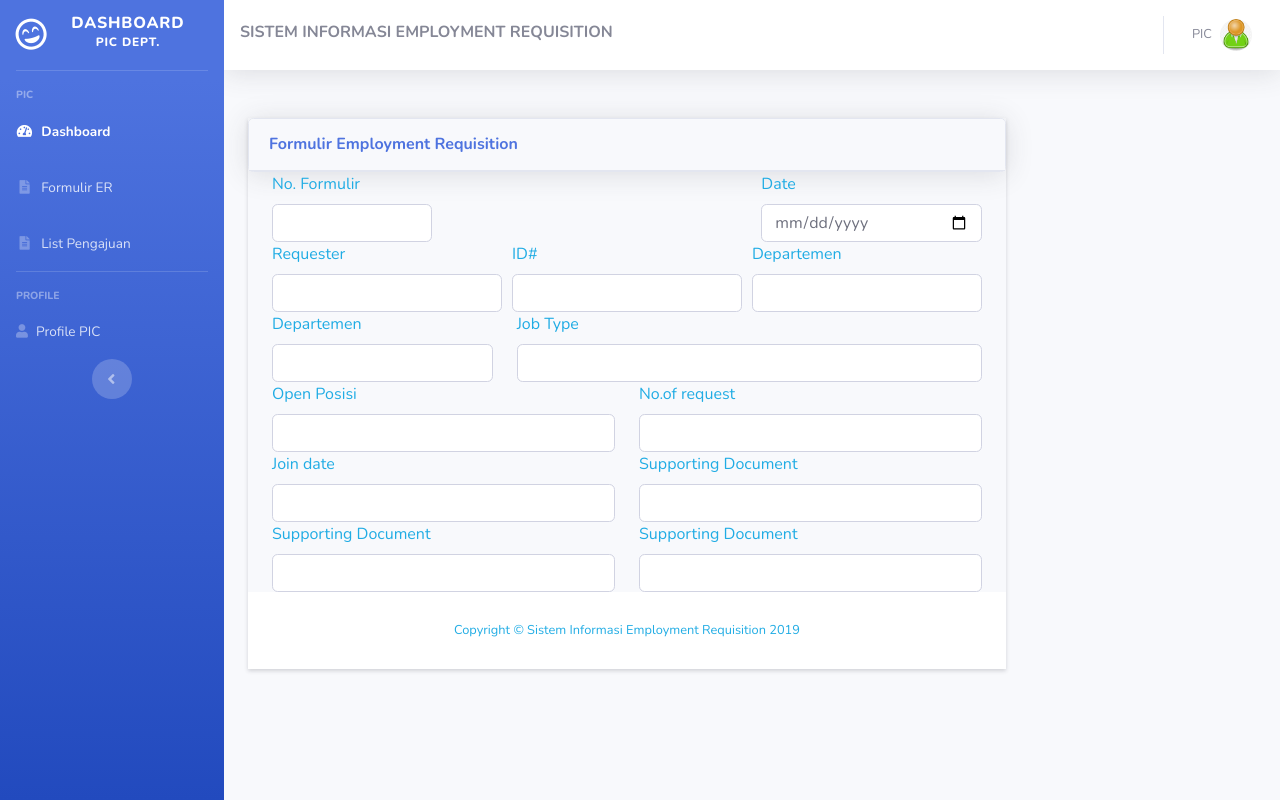
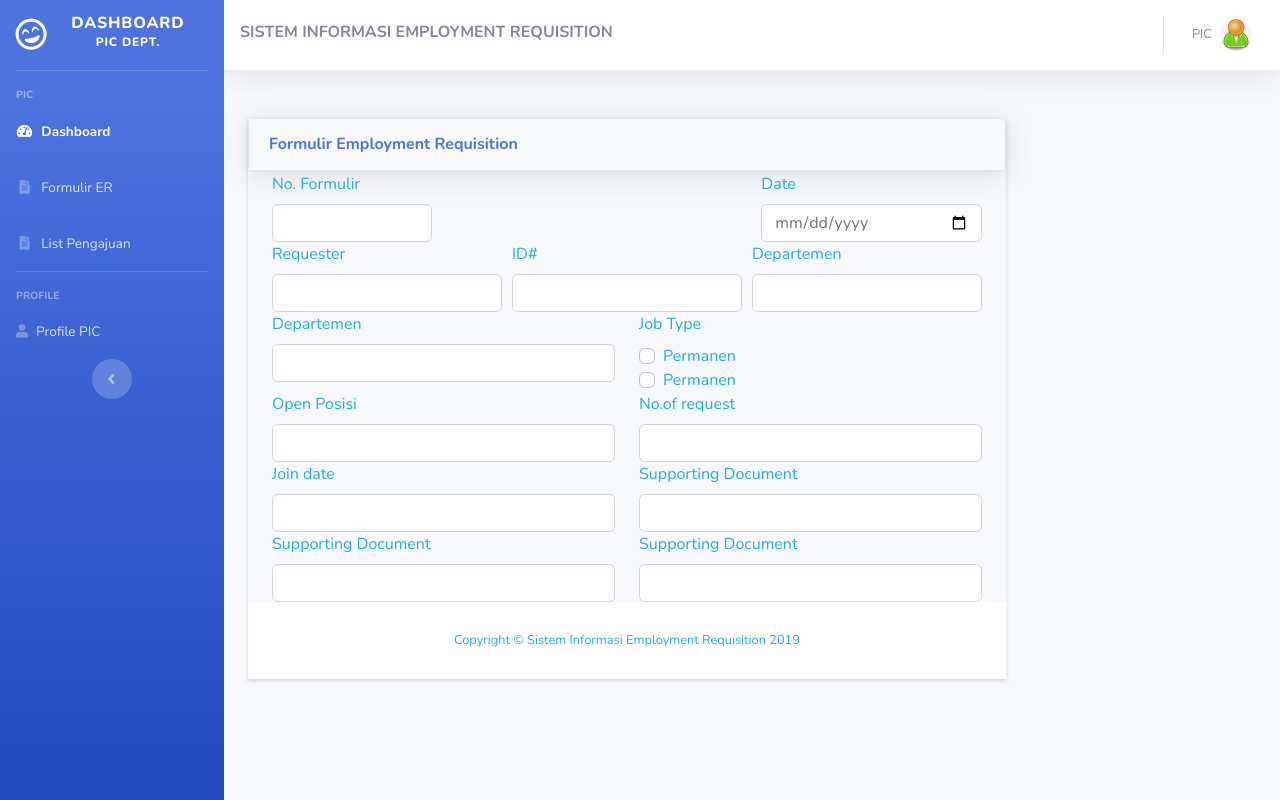
Before and after one commit to alan96320/Employment-Requisition, a PHP site: page /pic/formER.php in a window 1280 px wide. Run offline with PHP 8.4, Linux system fonts and the light colour scheme; the visitor is signed in with stand-in values (Sample User, id 1); data comes from the database, SQL or seed files in the repository.

Commit message:
Update formER.php

```diff
--- a/pic/formER.php
+++ b/pic/formER.php
@@ -108,17 +108,25 @@ $rows = $stm->fetchAll(PDO::FETCH_ASSOC);
     </div>
   </div>
   <div class="row">
-    <div class="col-4">
+    <div class="col-6">
       <div class="form">
         <label>Departemen</label>
         <input type="text" name="id_karyawan" class="form-control" required>
       </div>
     </div>
+
     <div class="col">
       <label>Job Type</label>
-      <input type="" name="id_karyawan" class="form-control" required>
+      <!-- <input type="" name="id_karyawan" class="form-control" required> -->
+    <div class="custom-control custom-checkbox">
+      <input type="checkbox" class="custom-control-input" id="customCheck1">
+      <label class="custom-control-label" for="customCheck1">Permanen</label></br>
+      <label class="custom-control-label" for="customCheck1">Permanen</label>
     </div>
   </div>
+
+  </div>
+
   <div class="row">
     <div class="col">
       <div class="form">
```
